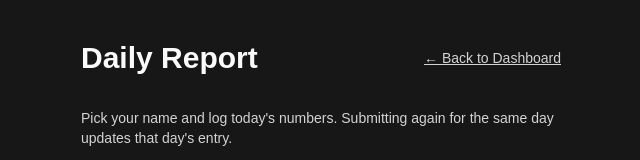
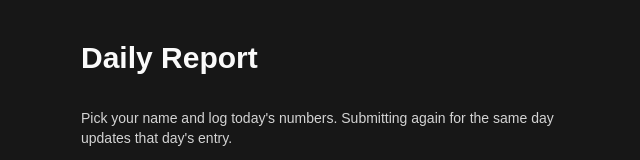
Before and after one commit to ferranapariciobiz-ux/salesdashboard, a Next.js app: page /report in a window 1280 px wide. Shown: the top 160 px of the page, without its empty margins (319-959 px from the left). Built offline with nearby package versions, Linux system fonts and the light colour scheme; no server answers; the database is empty.

Commit message:
Remove Back to Dashboard link from the report form
The report page is intentionally public (unlike /dashboard, which is
password gated) so sales reps can submit numbers without logging in.
A link back to the dashboard just sent them to a login wall they have
no reason to pass through.

```diff
--- a/src/app/report/page.tsx
+++ b/src/app/report/page.tsx
@@ -13,14 +13,8 @@ export default async function ReportPage() {
   return (
     <main className="min-h-screen bg-neutral-900 text-neutral-50">
       <div className="mx-auto max-w-lg px-4 py-10">
-        <div className="mb-8 flex items-center justify-between">
+        <div className="mb-8">
           <h1 className="text-3xl font-bold">Daily Report</h1>
-          <a
-            href="/dashboard"
-            className="text-sm font-medium text-neutral-300 underline transition hover:text-neutral-50"
-          >
-            ← Back to Dashboard
-          </a>
         </div>
         <p className="text-sm text-neutral-300">
           Pick your name and log today&apos;s numbers. Submitting again for the same day updates that day&apos;s entry.
```
